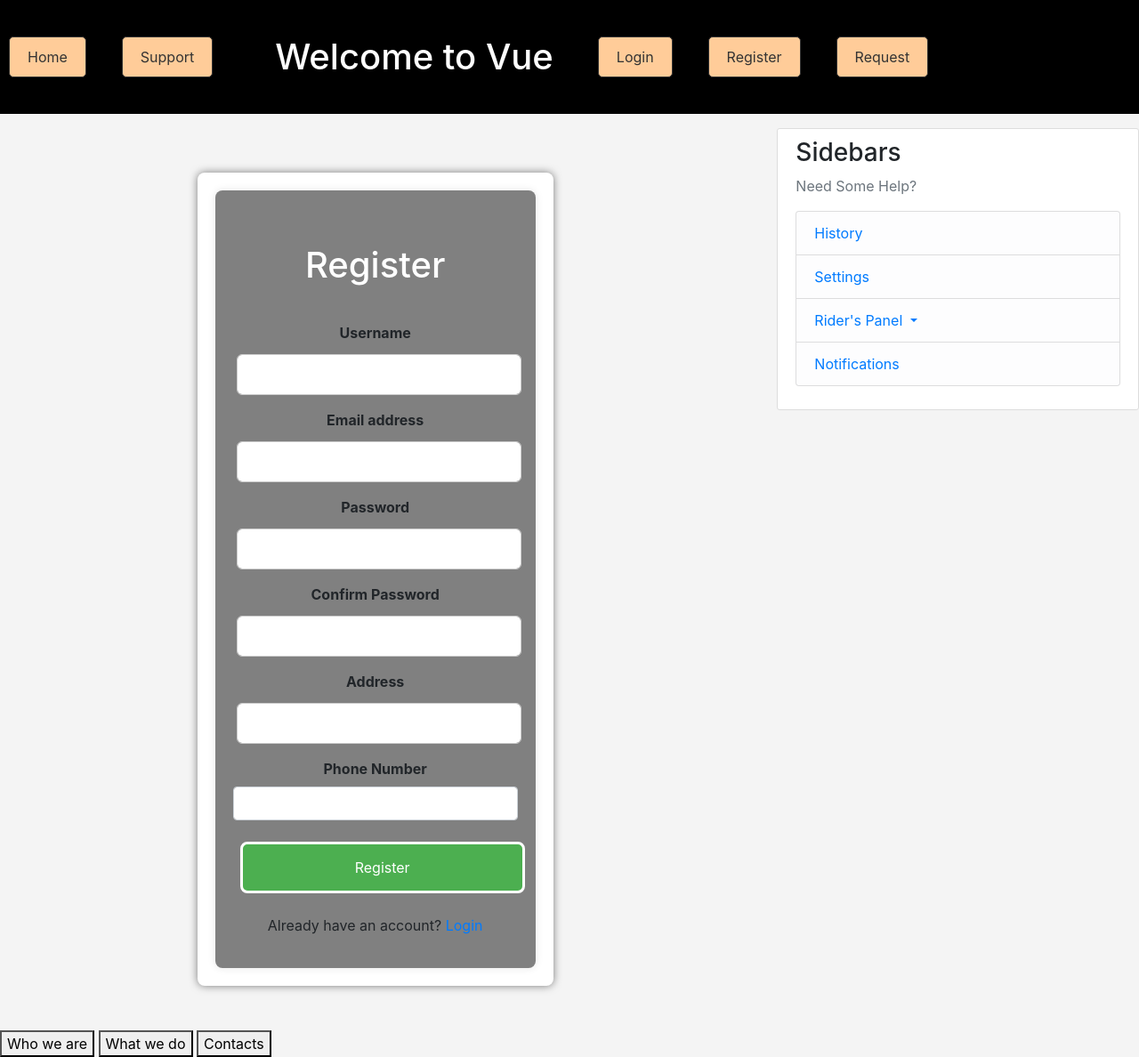
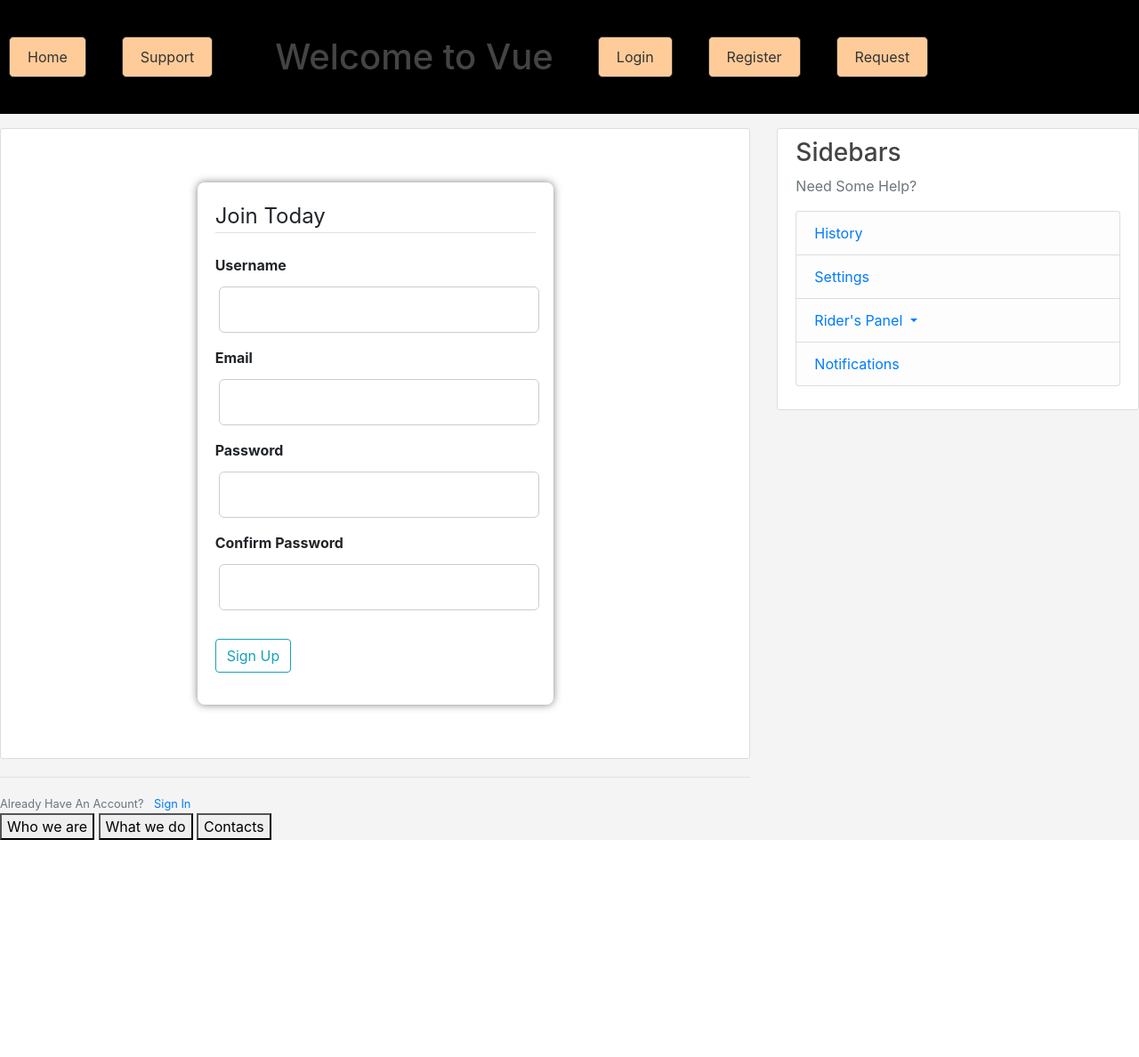
Before and after one commit to NjengaC/Vue-PortfolioProject, a Flask app: page /register in a window 1280 px wide. Shown: the whole page at 89% size. After the commit the page ends 944 px from the top, so only its background shows below. Run offline with Flask 3, Linux system fonts and the light colour scheme; some libraries are stand-ins or nearby versions.

Commit message:
register.html

```diff
--- a/entry/templates/register.html
+++ b/entry/templates/register.html
@@ -1,48 +1,72 @@
 {% extends "layout.html" %}
 {% block content %}
-<!DOCTYPE html>
-<html lang="en">
-<head>
-    <meta charset="UTF-8">
-    <meta name="viewport" content="width=device-width, initial-scale=1.0">
-    <title>Register</title>
-    <link rel="stylesheet" href="https://maxcdn.bootstrapcdn.com/bootstrap/4.0.0/css/bootstrap.min.css">
-    <link rel="stylesheet" href="styles.css"> <!-- Your custom CSS file -->
-</head>
-<body>
-	 <form action="/register" method="POST">
-    <div class="container">
-        <h1 class="text-center">Register</h1>
-        <form action="/register" method="POST">
+<div class="content-section">
+    <form method="POST" action="">
+        {{ form.hidden_tag() }}
+        <fieldset class="form-group">
+            <legend class="border-bottom mb-4">Join Today</legend>
             <div class="form-group">
-                <label for="username">Username</label>
-                <input type="text" class="form-control" id="username" name="username" required>
+                {{ form.username.label(class="form-control-label") }}
+
+                {% if form.username.errors %}
+                {{ form.username(class="form-control form-control-lg is-invalid") }}
+                <div class="invalid-feedback">
+                    {% for error in form.username.errors %}
+                    <span>{{ error }}</span>
+                    {% endfor %}
+                </div>
+                {% else %}
+                {{ form.username(class="form-control form-control-lg") }}
+                {% endif %}
             </div>
             <div class="form-group">
-                <label for="email">Email address</label>
-                <input type="email" class="form-control" id="email" name="email" required>
+                {{ form.email.label(class="form-control-label") }}
+                {% if form.email.errors %}
+                {{ form.email(class="form-control form-control-lg is-invalid") }}
+                <div class="invalid-feedback">
+                    {% for error in form.email.errors %}
+                    <span>{{ error }}</span>
+                    {% endfor %}
+                </div>
+                {% else %}
+                {{ form.email(class="form-control form-control-lg") }}
+                {% endif %}
             </div>
             <div class="form-group">
-                <label for="password">Password</label>
-                <input type="password" class="form-control" id="password" name="password" required>
+                {{ form.password.label(class="form-control-label") }}
+                {% if form.password.errors %}
+                {{ form.password(class="form-control form-control-lg is-invalid") }}
+                <div class="invalid-feedback">
+                    {% for error in form.password.errors %}
+                    <span>{{ error }}</span>
+                    {% endfor %}
+                </div>
+                {% else %}
+                {{ form.password(class="form-control form-control-lg") }}
+                {% endif %}
             </div>
             <div class="form-group">
-                <label for="confirmPassword">Confirm Password</label>
-                <input type="password" class="form-control" id="confirmPassword" name="confirmPassword" required>
+                {{ form.confirm_password.label(class="form-control-label") }}
+                {% if form.confirm_password.errors %}
+                {{ form.confirm_password(class="form-control form-control-lg is-invalid") }}
+                <div class="invalid-feedback">
+                    {% for error in form.confirm_password.errors %}
+                    <span>{{ error }}</span>
+                    {% endfor %}
+                </div>
+                {% else %}
+                {{ form.confirm_password(class="form-control form-control-lg") }}
+                {% endif %}
             </div>
-            <div class="form-group">
-                <label for="address">Address</label>
-                <input type="text" class="form-control" id="address" name="address" required>
-            </div>
-            <div class="form-group">
-                <label for="phone">Phone Number</label>
-                <input type="tel" class="form-control" id="phone" name="phone" required>
-            </div>
-            <button type="submit" class="btn btn-primary">Register</button>
-        </form>
-        <p class="mt-3">Already have an account? <a href="/login">Login</a></p>
-    </div>
-</form>
-</body>
-</html>
+        </fieldset>
+        <div class="form-group">
+            {{ form.submit(class="btn btn-outline-info") }}
+        </div>
+    </form>
+</div>
+<div class="border-top pt-3">
+    <small class="text-muted">
+        Already Have An Account? <a class="ml-2" href="{{ url_for('login') }}">Sign In</a>
+    </small>
+</div>
 {% endblock content %}
```
